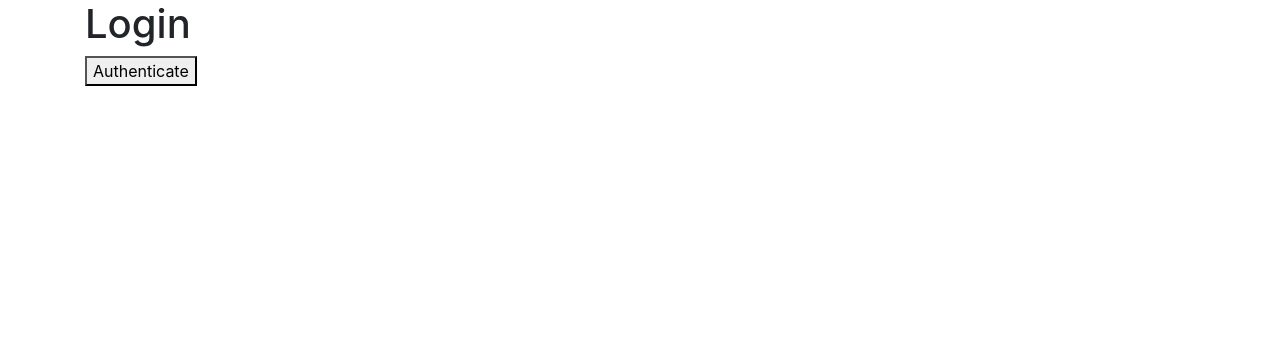
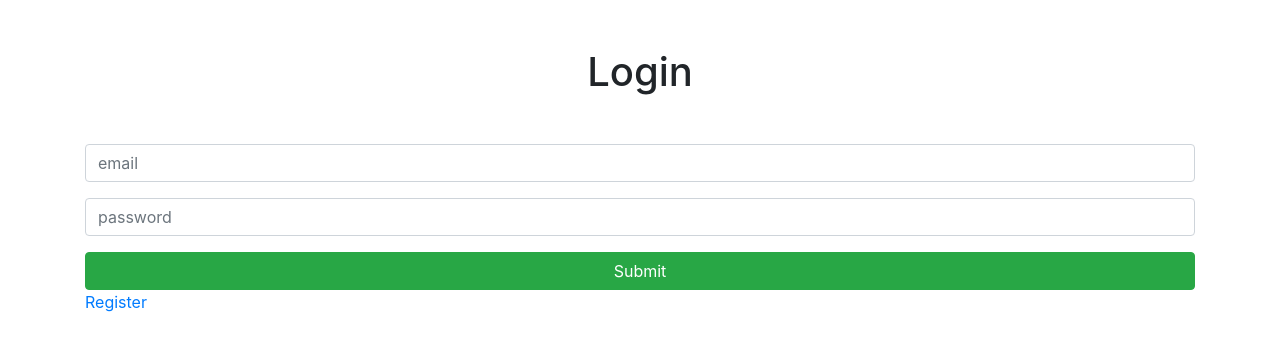
Before and after one commit to FayeCarter/node_react_user_authentication, a React (Create React App) app in the folder client/: page /login in a window 1280 px wide. Shown: the top 350 px of the page. Built offline with nearby package versions, Linux system fonts and the light colour scheme.

Commit message:
add Login feature

```diff
--- a/client/src/componenets/Login.js
+++ b/client/src/componenets/Login.js
@@ -1,10 +1,71 @@
-import React, { Fragment } from 'react';
+import React, { Fragment, useState } from 'react';
+import { Link } from 'react-router-dom';
 
 const Login = ({ setAuth }) => {
+
+  const [inputs, setInputs] = useState({
+    email: "",
+    password: ""
+  });
+
+  const { email, password } = inputs
+
+  const onChange = e =>
+    setInputs({ ...inputs, [e.target.name]: e.target.value });
+
+  const onSubmitForm = async e => {
+    e.preventDefault();
+    try {
+      const body = { email, password };
+      const response = await fetch(
+        "http://localhost:5000/auth/login",
+        {
+          method: "POST",
+          headers: {
+            "Content-type": "application/json"
+          },
+          body: JSON.stringify(body)
+        }
+      );
+
+      const parseRes = await response.json();
+
+      localStorage.setItem("token", parseRes.token);
+
+      setAuth(true)
+
+    } catch (error) {
+      console.error(error.message)
+
+    }
+  }
   return (
     <Fragment>
-      <h1>Login</h1>
-      <button onClick={() => setAuth(true)}>Authenticate</button>
+      <h1
+        onSubmit = { onSubmitForm }
+        className="text-center my-5" >
+          Login
+      </h1>
+      <form onSubmit={onSubmitForm}>
+        <input
+          type="email"
+          name="email"
+          placeholder="email"
+          className="form-control my-3"
+          value={email}
+          onChange={e=> onChange(e)}
+        />
+        <input
+          type="password"
+          name="password"
+          placeholder="password"
+          className="form-control my-3"
+          value={password}
+          onChange={e=> onChange(e)}
+        />
+        <button className="btn btn-success btn-block">Submit</button>
+      </form>
+      <Link to="/register">Register</Link>
     </Fragment>
   );
 }
--- a/client/src/componenets/Register.js
+++ b/client/src/componenets/Register.js
@@ -1,4 +1,5 @@
 import React, { Fragment, useState } from 'react';
+import { Link } from 'react-router-dom';
 
 const Register = ({setAuth}) => {
 
@@ -44,7 +45,7 @@
   return (
     <Fragment>
       <h1 className="text-center my-5">Register</h1>
-      <form onSubmit = { onSubmitForm }>
+      <form onSubmit = { onSubmitForm } >
         <input
           type="email"
           name="email"
@@ -72,6 +73,7 @@
         <button
           className="btn btn-success btn-block">Submit</button>
       </form>
+      <Link to="/login">Login</Link>
     </Fragment>
   );
 }
```
